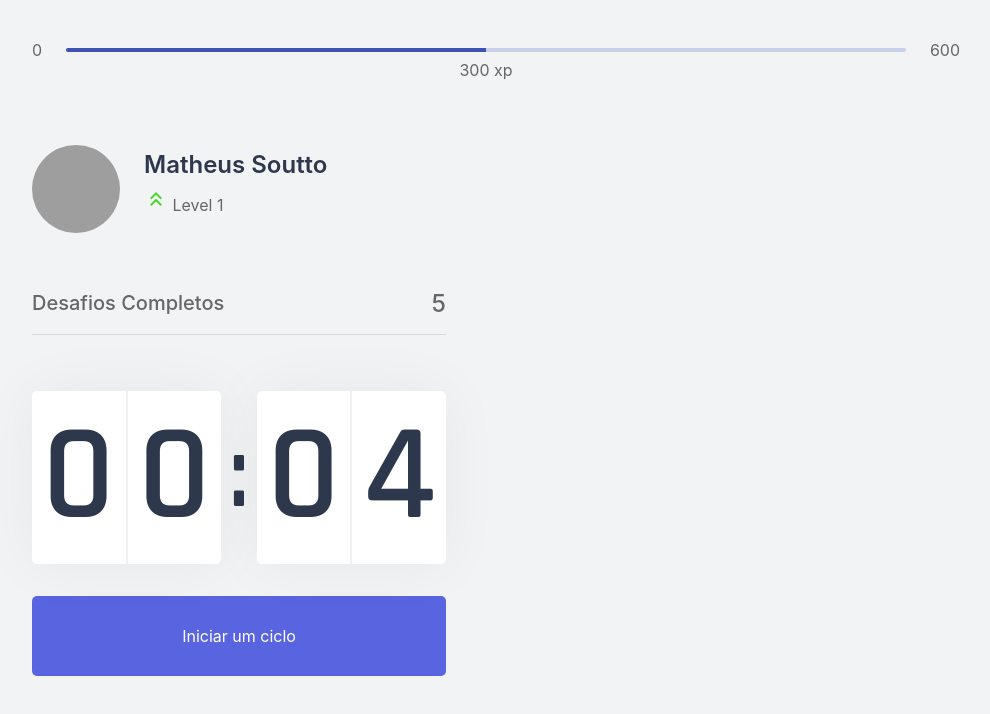
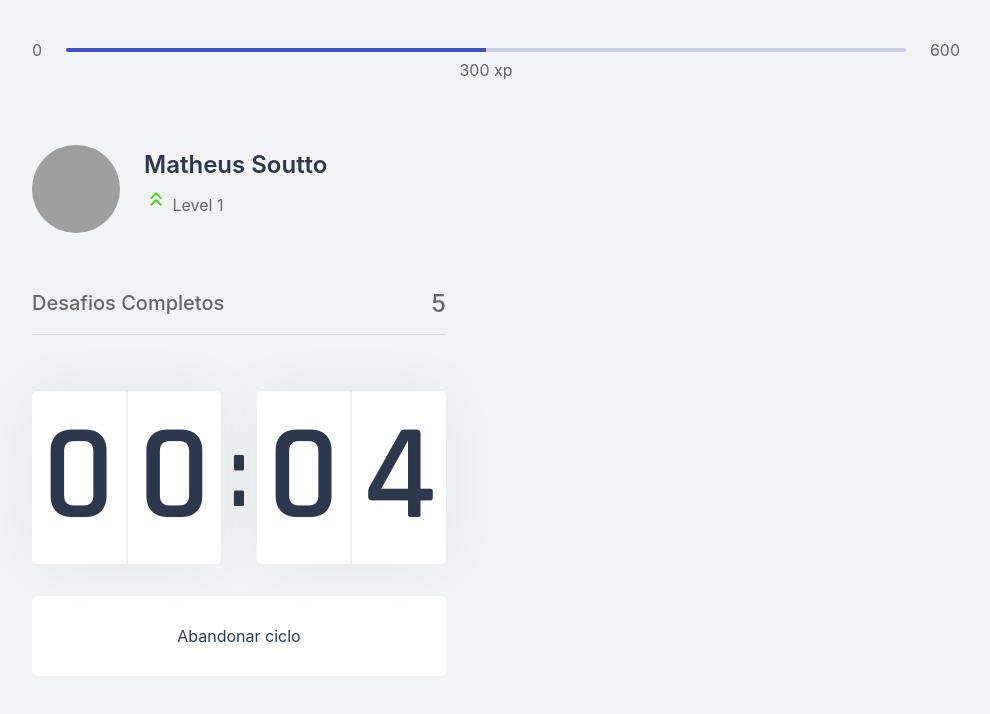
Before and after one commit to msoutto/stretch-it, an Angular app: page / in a window 1280 px wide. Both pictures are taken after a click on the button "Iniciar um ciclo". Shown: the top 714 px of the page, without its empty margins (144-1134 px from the left). Built offline with nearby package versions, Linux system fonts and the light colour scheme; grey boxes are pictures that could not be loaded.

Commit message:
Countdown complete

```diff
--- a/src/app/countdown/countdown.component.html
+++ b/src/app/countdown/countdown.component.html
@@ -11,7 +11,13 @@
         </div>
     </div>
 
-    <button type="button" class="countdown-button" (click)="startCountdown()">
+    <button disabled *ngIf="hasFinished && !isActive" class="countdown-button">
+        Ciclo encerrado
+    </button>
+    <button type="button" *ngIf="!hasFinished && isActive" class="countdown-button countdown-button-active" (click)="resetCountdown()">
+        Abandonar ciclo
+    </button>
+    <button type="button" *ngIf="!hasFinished && !isActive" class="countdown-button" (click)="startCountdown()">
         Iniciar um ciclo
     </button>
 </div>
--- a/src/app/countdown/countdown.component.scss
+++ b/src/app/countdown/countdown.component.scss
@@ -59,6 +59,23 @@
     transition: background-color 0.2s;
 }
 
-.countdown-button:hover {
+.countdown-button:not(:disabled):hover {
     background: var(--blue-dark);
 }
+
+.countdown-button-active {
+    background: var(--white);
+    color: var(--title);
+}
+
+.countdown-button-active:not(:disabled):hover {
+    background: var(--red);
+    color: var(--white);
+}
+
+// Ciclo encerrado
+.countdown-button:disabled {
+    background: var(--white);
+    color: var(--text);
+    cursor: not-allowed;
+}
--- a/src/app/countdown/countdown.component.ts
+++ b/src/app/countdown/countdown.component.ts
@@ -2,6 +2,7 @@ import { Component, OnInit } from '@angular/core';
 import { timer } from 'rxjs';
 
 const initialTime: number = 0.1 * 60;
+let interval: any; //NodeJS.Timeout;
 
 @Component({
   selector: 'app-countdown',
@@ -11,8 +12,8 @@ const initialTime: number = 0.1 * 60;
 export class CountdownComponent implements OnInit {
   // Time in seconds
   time: number = initialTime;
-  active: boolean = false;
-  interval: any;
+  isActive: boolean = false;
+  hasFinished: boolean = false;
 
   minutes: number = Math.floor(this.time / 60);
   seconds: number = this.time % 60;
@@ -26,18 +27,27 @@ export class CountdownComponent implements OnInit {
   }
 
   startCountdown(): void {
-    this.active = true;
-    this.interval = setInterval(() => {
-      if (this.time > 0) {
+    this.isActive = true;
+    this.waitInterval();
+  }
+
+  resetCountdown(): void {
+    clearInterval(interval);
+    this.isActive = false;
+    this.time = initialTime;
+    this.updateCounters();
+  }
+
+  waitInterval(): void {
+    interval = setInterval(() => {
+      if (this.isActive && this.time > 0) {
         this.time--;
+        this.updateCounters();
       }
-      else {
-        this.time = initialTime;
-        this.active = false;
-        clearInterval(this.interval);
+      else if (this.isActive && this.time === 0) {
+        this.hasFinished = true;
+        this.isActive = false;
       }
-
-      this.updateCounters();
     }, 1000);
   }
 
```
